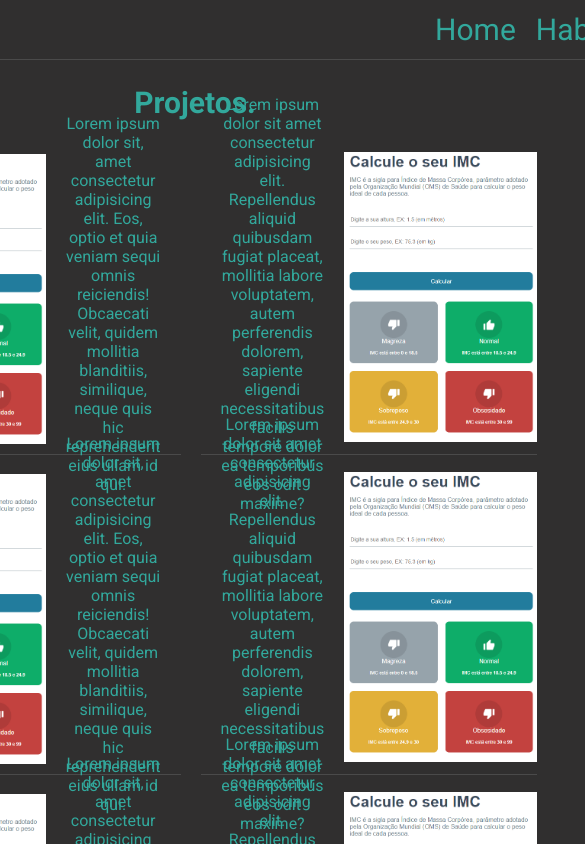
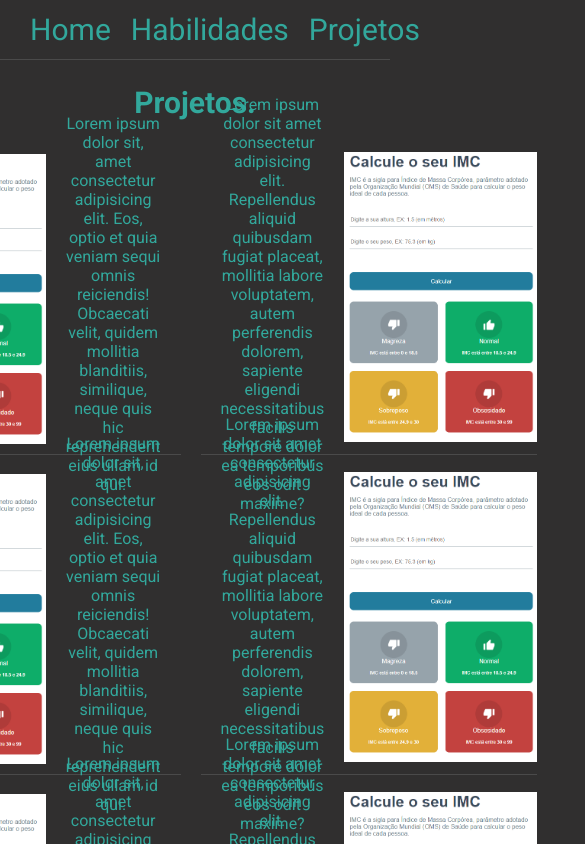
Before and after one commit to yagohs/portifolio, a React (Create React App) app: page /projeto in a window 390 px wide. Shown: the top 844 px of the page, 585 px wide, since content can reach past the window. Built offline with nearby package versions, Linux system fonts and the light colour scheme.

Commit message:
algumas correções

```diff
--- a/src/components/Footer.css
+++ b/src/components/Footer.css
@@ -2,3 +2,9 @@ footer {
     height: 40px;
     display: flex;
 }
+
+@media (max-width: 1200px) {
+    footer {
+        max-width: 100%;
+    }
+}
--- a/src/components/NavBar.css
+++ b/src/components/NavBar.css
@@ -18,3 +18,9 @@ nav ul li a {
     font-size: 30px;
     margin-left: 20px;
 }
+
+@media(max-width: 1200px) {
+    nav {
+        max-width: 100%;
+    }
+}
```
